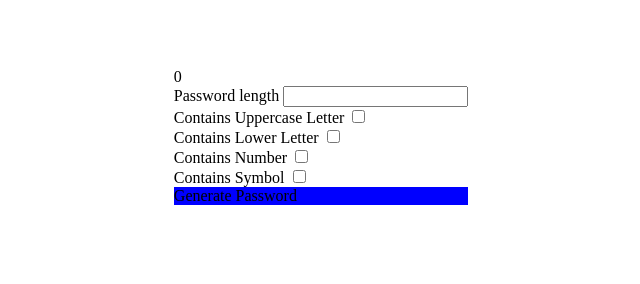
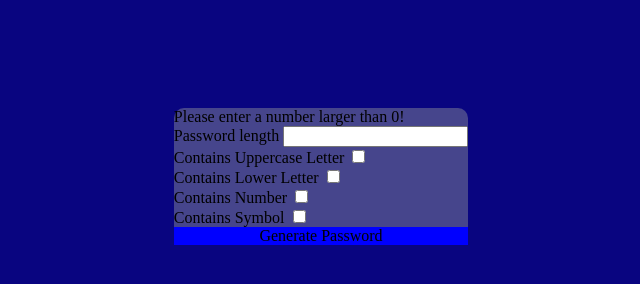
Before and after one commit to Azis64/password_generator, a plain HTML site: page index.html in a window 1280 px wide. Both pictures are taken after a click on the element "Generate Password". Shown: the whole page, without its empty margins (319-959 px from the left). Drawn offline with Linux system fonts and the light colour scheme.

Commit message:
update all nessary features for js

```diff
--- a/index.js
+++ b/index.js
@@ -1,22 +1,35 @@
+var displayBox = document.getElementsByClassName("box")[0];
+
+var checkboxes = document.querySelectorAll("input[type=checkbox]");
+
+var strings = [];
+
 var generatePasswordButton = document.querySelectorAll(".button")[0];
-var passwordLength = document.getElementById("Password");
-
-var displayBox = document.getElementsByClassName("box")[0];
-var checkboxes = document.querySelectorAll("input[type=checkbox]");
-var strings = [];
 
 
 
 generatePasswordButton.addEventListener("click", function(){
-    passwordLength = Number(passwordLength.value);
+    // check the password length input
+    var passwordLength = document.getElementById("Password");
+    passwordLength = parseInt(passwordLength.value);
+    console.log(passwordLength);
+    if(passwordLength <= 0 || isNaN(passwordLength)){
+        displayBox.innerHTML = "Please enter a number larger than 0!";
+        return;
+    }
+    // see if any checkbox is checked
+    if(strings.length === 0){
+        displayBox.innerHTML = "Please check at least one box!";
+        return;
+    }
+    // output the result password
+    var resultPassword = "";
+    for(var i = 0; i < passwordLength; i++){
+        resultPassword += letterGenerator();
+    }
+    displayBox.innerHTML = resultPassword;
 
-    if(passwordLength==0){
-        displayBox.innerHTML = "Please input the password length!"
-    }
-    displayBox.innerHTML = passwordLength;
-    console.log(passwordLength);
-
-})
+});
 
 // for gererating the random string
 for(var i = 0; i < checkboxes.length; i++){
@@ -33,12 +46,10 @@ for(var i = 0; i < checkboxes.length; i++){
     });
 }
 
-function randomGenerator(){
+function letterGenerator(){
+
     const selectedIndex = Math.floor(Math.random()*strings.length);
+
     const selectedElement = Math.floor(Math.random()*strings[selectedIndex].length);
     return strings[selectedIndex][selectedElement];
 }
-
-for(var i = 0; i < 10; i++){
-    console.log(randomGenerator);
-}
--- a/style.css
+++ b/style.css
@@ -5,18 +5,16 @@ body{
     size: 30px; */
     display: flex;
     justify-content: center;
-
+    background-color: #090580;
 }
 
 
 
 .container{
-    /* position: absolute;
-    top: 50%;
-    left: 40%;
-    width: 40%; */
-    margin-top: 60px;
+    margin-top: 100px;
     align-items: center;
+    background-color: #46458c;
+    border-radius: 10px;
 }
 
 .line{
@@ -26,4 +24,5 @@ body{
 
 .button{
     background-color: blue;
+    text-align: center;
 }
```
